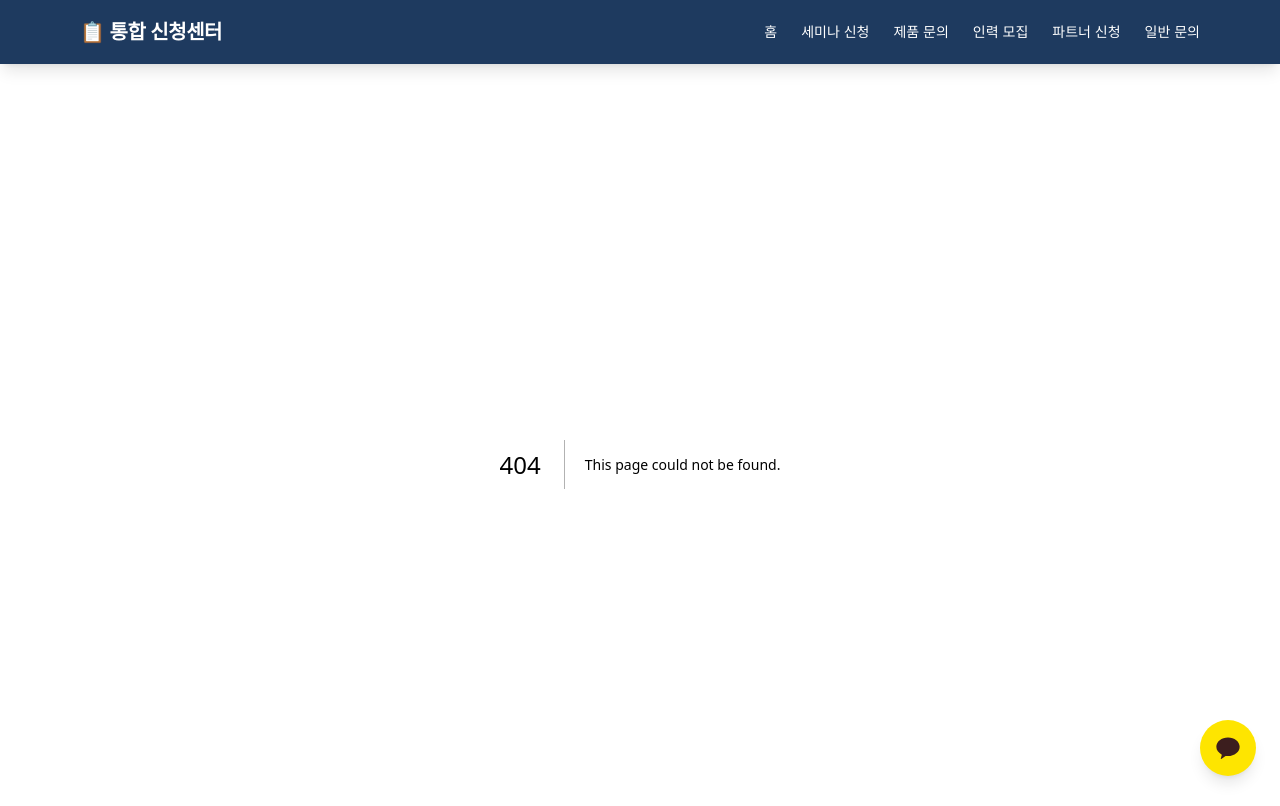
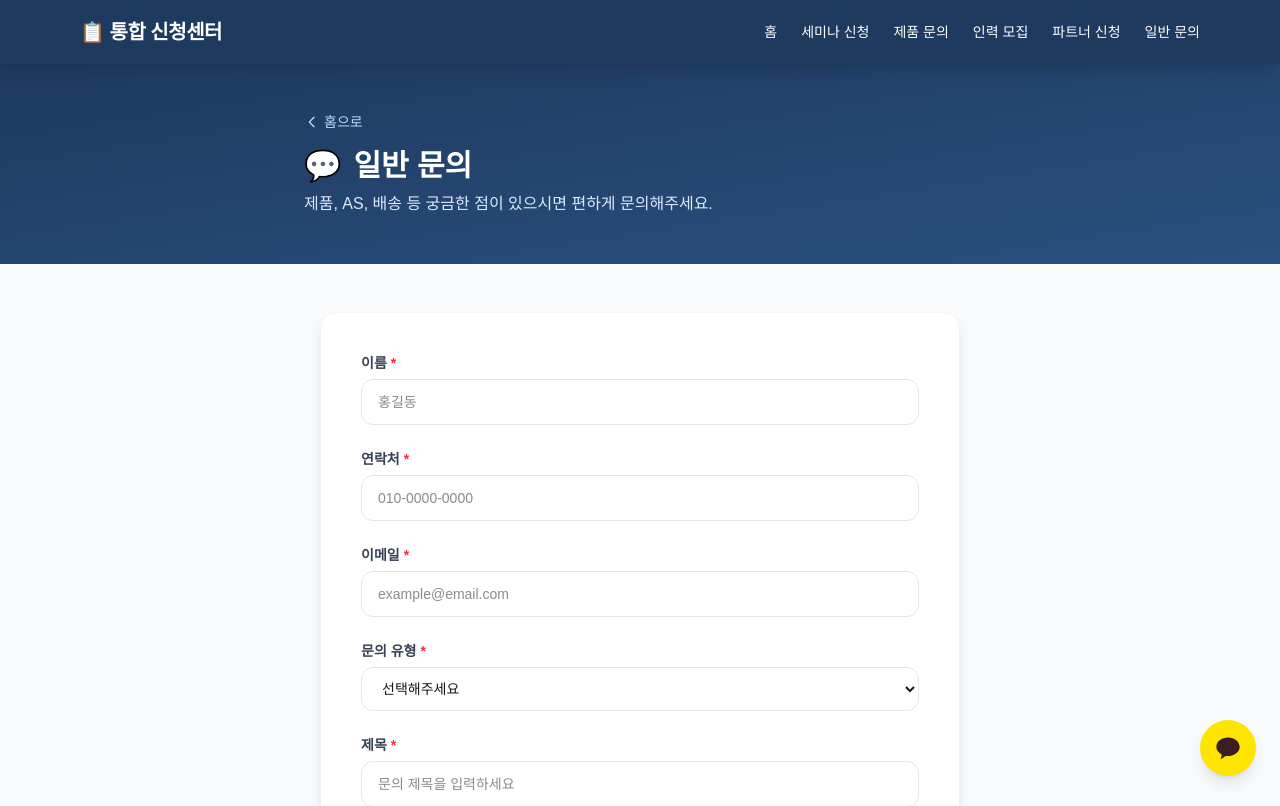
Before and after one commit to tntkorea-glitch/alltica, a Next.js app: page /forms/inquiry in a window 1280 px wide. Before the commit this address had no page. Shown: the top 806 px of the page. Built offline with nearby package versions, Linux system fonts and the light colour scheme.

Commit message:
chore: auto-commit from Claude Code

```diff
--- /dev/null
+++ b/src/app/forms/[slug]/page.tsx
@@ -0,0 +1,65 @@
+import { notFound } from "next/navigation";
+import { getFormBySlug, formTemplates } from "@/lib/forms";
+import FormRenderer from "@/components/FormRenderer";
+import Link from "next/link";
+
+interface PageProps {
+  params: Promise<{ slug: string }>;
+}
+
+export function generateStaticParams() {
+  return formTemplates.map((form) => ({ slug: form.slug }));
+}
+
+export async function generateMetadata({ params }: PageProps) {
+  const { slug } = await params;
+  const form = getFormBySlug(slug);
+  if (!form) return { title: "페이지를 찾을 수 없습니다" };
+  return {
+    title: `${form.title} | 통합 신청센터`,
+    description: form.description,
+  };
+}
+
+export default async function FormPage({ params }: PageProps) {
+  const { slug } = await params;
+  const form = getFormBySlug(slug);
+
+  if (!form) {
+    notFound();
+  }
+
+  return (
+    <div className="min-h-screen bg-gray-50">
+      {/* Form Header */}
+      <div className="bg-gradient-to-br from-[#1e3a5f] to-[#2a5080] text-white py-12 px-4">
+        <div className="max-w-2xl mx-auto">
+          <Link
+            href="/"
+            className="inline-flex items-center gap-1 text-sm text-blue-200 hover:text-white transition-colors mb-4"
+          >
+            <svg className="w-4 h-4" fill="none" stroke="currentColor" viewBox="0 0 24 24">
+              <path strokeLinecap="round" strokeLinejoin="round" strokeWidth={2} d="M15 19l-7-7 7-7" />
+            </svg>
+            홈으로
+          </Link>
+          <div className="flex items-center gap-3 mb-2">
+            <span className="text-3xl">{form.icon}</span>
+            <h1 className="text-2xl sm:text-3xl font-extrabold">{form.title}</h1>
+          </div>
+          <p className="text-blue-100 text-sm sm:text-base">{form.description}</p>
+        </div>
+      </div>
+
+      {/* Form Body */}
+      <div className="max-w-2xl mx-auto px-4 py-8 sm:py-12">
+        <div className="bg-white rounded-2xl shadow-lg border border-gray-100 p-6 sm:p-10">
+          <FormRenderer form={form} />
+        </div>
+        <p className="text-xs text-gray-400 text-center mt-6">
+          <span className="text-red-500">*</span> 표시는 필수 입력 항목입니다.
+        </p>
+      </div>
+    </div>
+  );
+}
```
